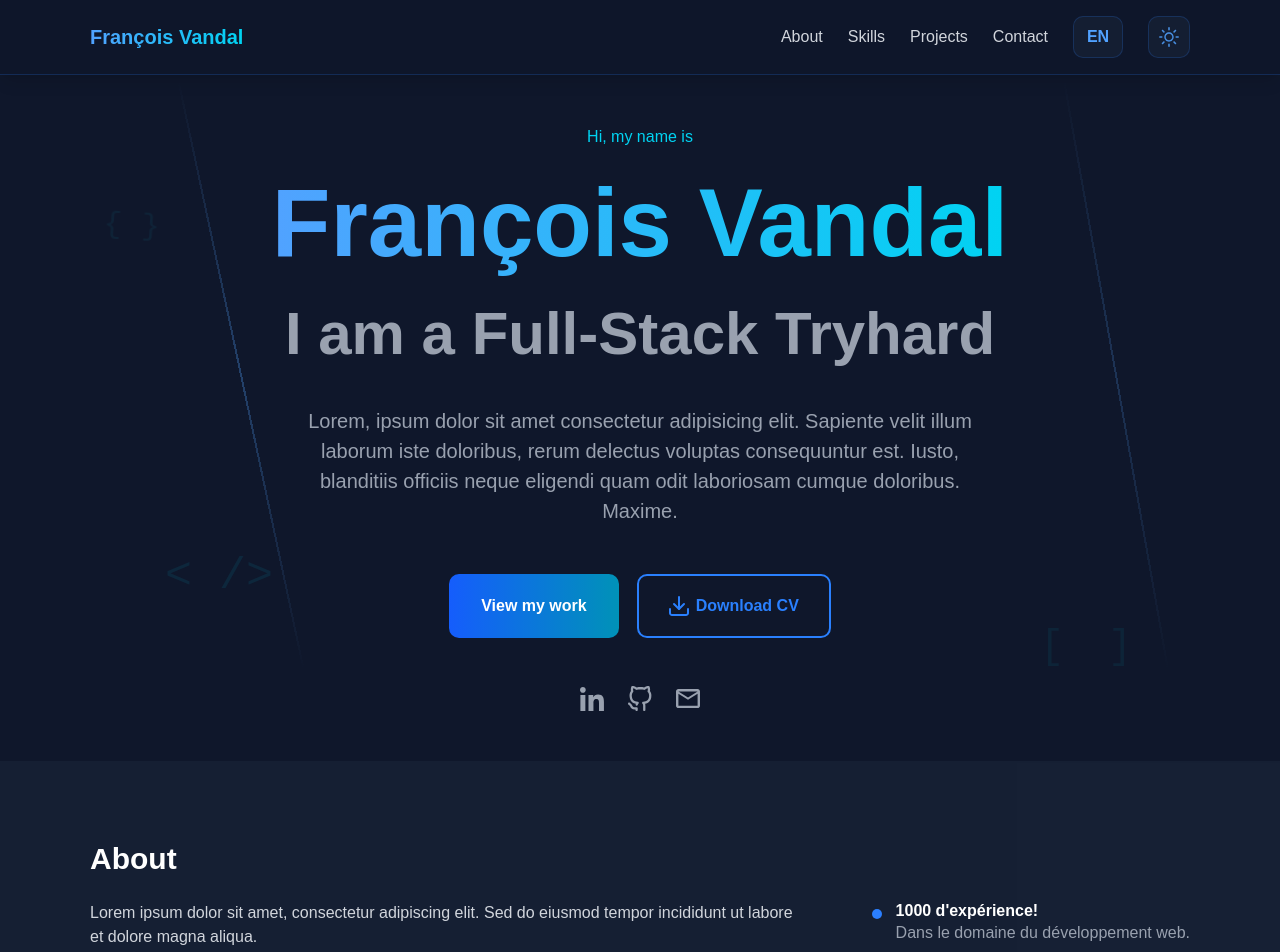
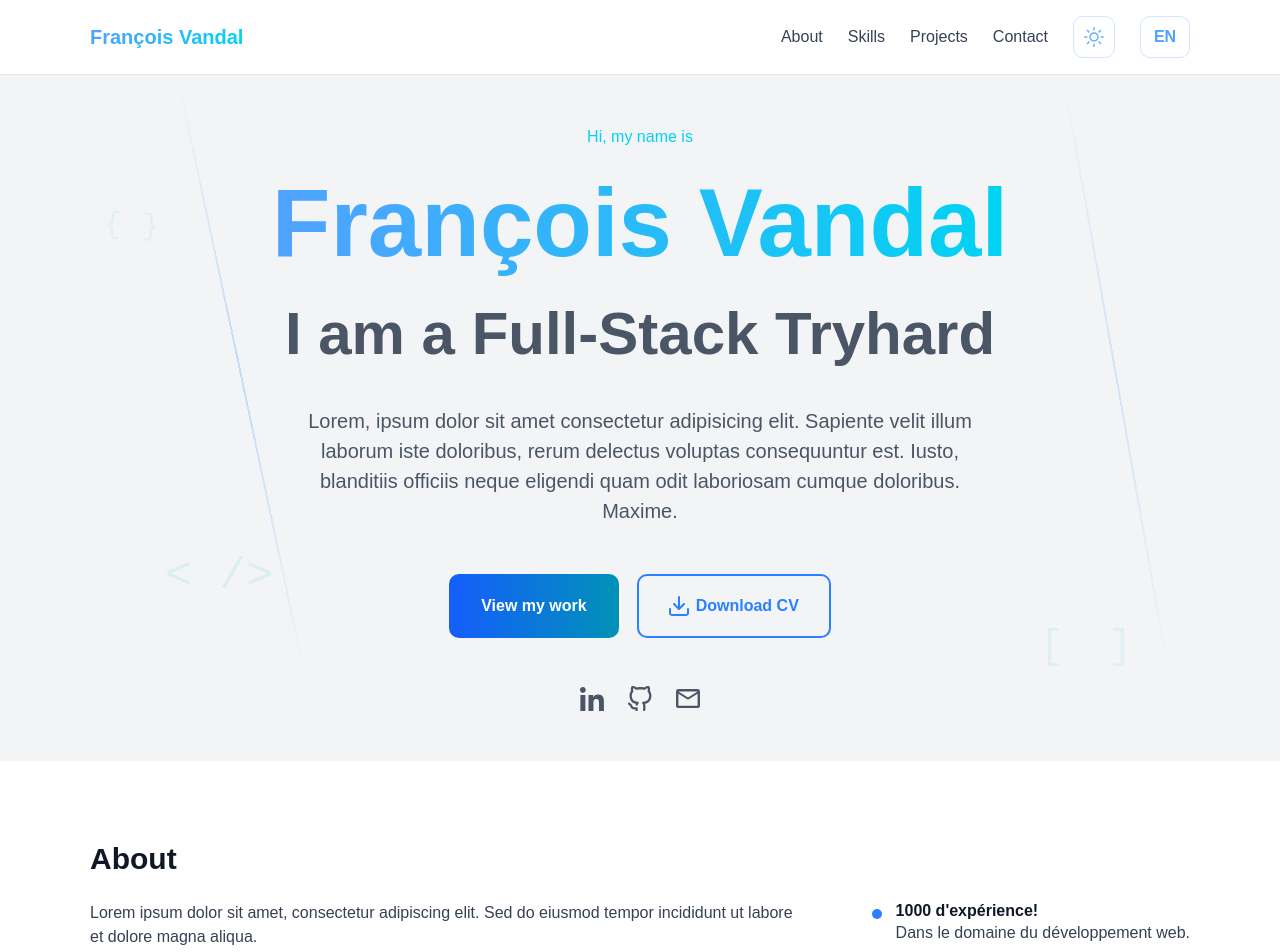
Before and after one commit to aVandalInShorts/Portfolio-React, a React (Vite) app: page / in a window 1280 px wide. Shown: the top 952 px of the page. Built offline with nearby package versions, Linux system fonts and the light colour scheme; a web font is replaced by a local one.

Commit message:
Added light-dark and theme switcher

```diff
--- a/src/assets/styles/default.css
+++ b/src/assets/styles/default.css
@@ -1,6 +1,6 @@
 @layer default {
 	html {
-		background-color: var(--dark-blue);
+		background-color: light-dark(var(--white-alt), var(--dark-blue));
 		font-family: var(--font-family);
 		color: var(--white);
 		scroll-behavior: smooth;
@@ -13,6 +13,14 @@
 		&::selection {
 			background-color: #3b82f6;
 			color: #e0f2fe;
+		}
+
+		&[data-theme="dark"] {
+			color-scheme: dark;
+		}
+
+		&[data-theme="light"] {
+			color-scheme: light;
 		}
 	}
 
@@ -28,7 +36,7 @@
 	.h5,
 	h6,
 	.h6 {
-		color: var(--pure-white);
+		color: light-dark(var(--black), var(--pure-white));
 		font-weight: 700;
 		line-height: 1.2;
 		margin-block-end: 16px;
@@ -59,7 +67,7 @@
 	}
 
 	p {
-		color: var(--gray);
+		color: light-dark(var(--dark-gray), var(--gray));
 		margin-block: 16px;
 		orphans: 3;
 		widows: 2;
--- a/src/assets/styles/fade.css
+++ b/src/assets/styles/fade.css
@@ -3,8 +3,8 @@
 		(animation-range: contain 0% contain 100%) {
 		.fade-in {
 			--fade-in-factor: 10%;
-			--fade-in-start: 5%;
-			--fade-in-end: 20%;
+			--fade-in-start: 0%;
+			--fade-in-end: 15%;
 
 			opacity: 0;
 			animation: fade-in 0.5s linear forwards;
--- a/src/assets/styles/section.css
+++ b/src/assets/styles/section.css
@@ -6,13 +6,16 @@
 			[viewport-start] minmax(var(--mobile-padding), 1fr)
 			[main-start] min(100% - 60px, 1100px)
 			[main-end] minmax(var(--mobile-padding), 1fr) [viewport-end];
+
+		&.section-alt-bg {
+			background-color: light-dark(
+				var(--pure-white),
+				var(--dark-blue-alt-50)
+			);
+		}
 	}
 
 	.section-inner {
 		grid-column: main-start / main-end;
 	}
-
-	.section-alt-bg {
-		background-color: var(--dark-blue-alt-50);
-	}
 }
--- a/src/assets/styles/variables.css
+++ b/src/assets/styles/variables.css
@@ -1,5 +1,7 @@
 @layer variables {
 	:root {
+		color-scheme: light dark;
+
 		--dark-blue: #0f172b;
 		--dark-blue-50: #0f172b80;
 		--dark-blue-80: #0f172bcc;
@@ -18,9 +20,15 @@
 		--gradient-light-blue: #00d3f2;
 
 		--pure-white: #ffffff;
+		--pure-white-95: #fffffff2;
 		--white: #d1d5dc;
 		--white-20: #d1d5dc33;
+		--white-alt: #f3f4f6;
 		--gray: #99a1af;
+		--black: #101828;
+
+		--dark-gray: #364153;
+		--dark-gray-alt: #4a5565;
 
 		--font-family: "Arial", "Helvetica", sans-serif;
 		--font-family-mono: "Inconsolata", "Courier New", Courier, monospace;
--- a/src/modules/Footer/Footer.module.css
+++ b/src/modules/Footer/Footer.module.css
@@ -1,11 +1,13 @@
 .footer {
 	align-items: center;
 	height: 88px;
-	background-color: var(--dark-blue-alt-50);
+	background-color: light-dark(var(--pure-white), var(--dark-blue-alt-50));
 	text-align: center;
+	border-top: 1px solid light-dark(var(--white), var(--dark-blue-alt-50));
 
 	p {
-		margin: 0;
+		margin: 0 auto;
+		color: light-dark(var(--dark-gray-alt), var(--gray));
 	}
 }
 
--- a/src/modules/header/Header.module.css
+++ b/src/modules/header/Header.module.css
@@ -5,18 +5,22 @@
 	}
 
 	position: sticky;
-	z-index: 10;
+	z-index: 100;
 	top: 0;
 }
 
 .header-inner {
+	--header-inner-shadow-color: light-dark(transparent, rgba(0, 0, 0, 0.1));
 	width: 100%;
-	background-color: var(--dark-blue-50);
-	border-bottom: 1px solid var(--blue-20);
-	box-shadow: 0 10px 15px -3px rgba(0, 0, 0, 0.1),
-		0 4px 6px -4px rgba(0, 0, 0, 0.1);
+	background-color: light-dark(var(--pure-white-95), var(--dark-blue-50));
+	border-bottom: 1px solid light-dark(#e5e7eb, var(--blue-20));
+	box-shadow:
+		0 10px 15px -3px var(--header-inner-shadow-color),
+		0 4px 6px -4px var(--header-inner-shadow-color);
 	height: var(--header-height);
-	transition: background-color 0.3s ease-in-out, height 0.3s ease-in-out;
+	transition:
+		background-color 0.3s ease-in-out,
+		height 0.3s ease-in-out;
 }
 
 .header-content {
@@ -44,7 +48,7 @@
 		justify-content: center;
 		border-radius: 10px;
 		border: 1px solid var(--blue-20);
-		background-color: var(--dark-blue-alt-50);
+		background-color: light-dark(transparent, var(--dark-blue-alt-50));
 		height: 42px;
 		cursor: pointer;
 		color: var(--gradient-blue);
@@ -73,6 +77,7 @@
 		position: relative;
 		font-size: 16px;
 		text-decoration: none;
+		color: light-dark(var(--dark-gray), var(--white));
 		transition: color 0.3s ease-in-out;
 	}
 }
@@ -104,7 +109,10 @@
 		.header-inner {
 			@container header scroll-state(stuck: top) {
 				--header-height: 60px;
-				background-color: var(--dark-blue);
+				background-color: light-dark(
+					var(--pure-white-95),
+					var(--dark-blue)
+				);
 			}
 		}
 	}
@@ -148,13 +156,15 @@
 		--header-height: 62px;
 	}
 
-	.header {
+	.header-inner {
 		&.menu-open {
 			.menu {
 				opacity: 1;
 				visibility: visible;
 				translate: 0 0;
-				transition: translate 0.3s ease-in-out, opacity 0.3s ease-in-out,
+				transition:
+					translate 0.3s ease-in-out,
+					opacity 0.3s ease-in-out,
 					visibility 0s ease-in-out;
 			}
 		}
@@ -169,18 +179,21 @@
 	}
 
 	.menu {
+		position: absolute;
+		inset: 100% 0 auto;
+		z-index: 100;
 		flex-flow: column;
 		align-items: normal;
-		position: absolute;
-		inset: 100% 0 auto;
 		padding: var(--mobile-padding);
-		background-color: var(--dark-blue);
-		border-top: 1px solid #152b56;
+		background-color: light-dark(var(--pure-white), var(--dark-blue));
+		border-top: 1px solid light-dark(var(--pure-white), #152b56);
 		border-bottom: 1px solid var(--blue-20);
 		opacity: 0;
 		visibility: hidden;
 		translate: 0 20px;
-		transition: translate 0.3s ease-in-out, opacity 0.3s ease-in-out,
+		transition:
+			translate 0.3s ease-in-out,
+			opacity 0.3s ease-in-out,
 			visibility 0s ease-in-out 0.3s;
 
 		a {
--- a/src/modules/header/Header.tsx
+++ b/src/modules/header/Header.tsx
@@ -6,6 +6,31 @@ export const Header = () => {
 	const [isMenuOpen, setIsMenuOpen] = useState(false);
 	const menuBtnRef = useRef<HTMLButtonElement>(null);
 	const menuRef = useRef<HTMLDivElement>(null);
+
+	function getSystemPrefersDark() {
+		return (
+			window.matchMedia &&
+			window.matchMedia("(prefers-color-scheme: dark)").matches
+		);
+	}
+
+	function getActiveColorScheme() {
+		const stored = document
+			.querySelector("html")
+			?.getAttribute("data-theme");
+		if (stored === "light" || stored === "dark") return stored;
+		// no stored user preference -> return actual system preference
+		return getSystemPrefersDark() ? "dark" : "light";
+	}
+
+	function toggleColorTheme() {
+		document
+			.querySelector("html")
+			?.setAttribute(
+				"data-theme",
+				getActiveColorScheme() === "dark" ? "light" : "dark",
+			);
+	}
 
 	useEffect(() => {
 		function handleClickOutside(event: MouseEvent) {
@@ -65,10 +90,13 @@ export const Header = () => {
 								Contact
 							</a>
 						</div>
-						<button className={styles["lang-btn"]}>EN</button>
-						<button className={styles["theme-btn"]}>
+						<button
+							className={styles["theme-btn"]}
+							onClick={toggleColorTheme}
+						>
 							<IconPicker icon="sun" />
 						</button>
+						<button className={styles["lang-btn"]}>EN</button>
 						<button
 							className={styles["menu-btn"]}
 							onClick={() => setIsMenuOpen(!isMenuOpen)}
--- a/src/sections/About/About.module.css
+++ b/src/sections/About/About.module.css
@@ -20,7 +20,7 @@
 	grid-area: description;
 
 	p {
-		color: var(--white);
+		color: light-dark(var(--dark-gray), var(--white));
 	}
 }
 
--- a/src/sections/Contact/Contact.module.css
+++ b/src/sections/Contact/Contact.module.css
@@ -6,12 +6,19 @@
 	display: flex;
 	flex-direction: column;
 	align-items: center;
-	gap: 24px;
 	text-align: center;
 
 	> * {
 		margin: 0;
 	}
+}
+
+.title {
+	margin-block-end: 16px;
+}
+
+.cta {
+	margin-block: 32px;
 }
 
 .other {
@@ -27,20 +34,28 @@
 		border-radius: 100%;
 		height: 48px;
 		aspect-ratio: 1;
-		background-color: var(--dark-blue-alt-50);
-		transition: background-color 0.3s ease;
+		background-color: light-dark(
+			var(--pure-white),
+			var(--dark-blue-alt-50)
+		);
+		border: 2px solid light-dark(var(--white), var(--dark-blue-alt-50));
+		transition: all 0.4s ease;
 
 		svg {
 			width: 24px;
 			height: 24px;
 
 			* {
-				fill: var(--gray);
+				fill: light-dark(var(--dark-gray-alt), var(--gray));
 			}
 		}
 
 		&:hover {
-			background-color: var(--dark-blue-alt-80);
+			background-color: light-dark(
+				var(--pure-white),
+				var(--dark-blue-alt-80)
+			);
+			border-color: var(--gradient-light-blue);
 		}
 	}
 }
--- a/src/sections/Contact/Contact.tsx
+++ b/src/sections/Contact/Contact.tsx
@@ -5,10 +5,13 @@ export const Contact = () => {
 	return (
 		<section className={styles.contact + " section"} id="contact">
 			<div className={styles["contact-inner"] + " section-inner"}>
-				<h3>Let's work together</h3>
-				<p>Blah blah blah</p>
+				<h3 className={styles.title}>Let's work together</h3>
+				<p className={styles.description}>Blah blah blah</p>
 
-				<a href="mailto:francois.vandal@gmail.com" className="cta">
+				<a
+					href="mailto:francois.vandal@gmail.com"
+					className={styles.cta + " cta"}
+				>
 					<IconPicker icon="mail" />
 					Email me
 				</a>
--- a/src/sections/Hero/Hero.module.css
+++ b/src/sections/Hero/Hero.module.css
@@ -21,13 +21,13 @@
 }
 
 .title {
-	color: var(--gray);
+	color: light-dark(var(--dark-gray-alt), var(--gray));
 	margin-block: 0 36px;
 }
 
 .description {
 	margin-block: 0;
-	color: var(--gray);
+	color: light-dark(var(--dark-gray-alt), var(--gray));
 	max-width: 60ch;
 	font-size: 20px;
 }
@@ -56,10 +56,10 @@
 
 			* {
 				&[fill] {
-					fill: var(--gray);
+					fill: light-dark(var(--dark-gray-alt), var(--gray));
 				}
 				&[stroke] {
-					stroke: var(--gray);
+					stroke: light-dark(var(--dark-gray-alt), var(--gray));
 				}
 
 				transition: all 0.3s ease;
--- a/src/sections/Projects/ProjectsItem/ProjectsItem.module.css
+++ b/src/sections/Projects/ProjectsItem/ProjectsItem.module.css
@@ -7,11 +7,12 @@
 }
 
 .item-inner {
-	background-color: var(--dark-blue-alt-50);
+	background-color: light-dark(var(--pure-white), var(--dark-blue-alt-50));
 	border-radius: 10px;
-	border: 1px solid var(--blue-20);
-	box-shadow: 0 10px 20px 0px transparent;
+	border: 1px solid light-dark(var(--white), var(--blue-20));
+	box-shadow: 0 10px 20px 0px light-dark(rgba(0, 0, 0, 0.1), transparent);
 	transition: all 0.3s ease;
+	overflow: hidden;
 
 	&:hover {
 		border-color: var(--blue-50);
@@ -33,7 +34,7 @@
 	align-items: center;
 	justify-content: center;
 	height: 190px;
-	background-color: var(--dark-blue-50);
+	background-color: light-dark(var(--white), var(--dark-blue-50));
 
 	svg {
 		width: 100px;
@@ -70,8 +71,8 @@
 	display: flex;
 	align-items: center;
 	justify-content: center;
-	background-color: var(--gray-blue);
-	border: 1px solid var(--blue-20);
+	background-color: light-dark(transparent, var(--gray-blue));
+	border: 1px solid light-dark(var(--white), var(--blue-20));
 	width: 50px;
 	height: 50px;
 	border-radius: 10px;
@@ -90,7 +91,7 @@
 	a {
 		display: inline-flex;
 		align-items: center;
-		color: var(--gray);
+		color: light-dark(var(--dark-gray), var(--gray));
 		text-decoration: 0;
 		gap: 7px;
 		font-size: 14px;
@@ -101,7 +102,7 @@
 			height: 20px;
 
 			* {
-				fill: var(--gray);
+				fill: light-dark(var(--dark-gray), var(--gray));
 				transition: fill 0.3s ease;
 			}
 		}
```
